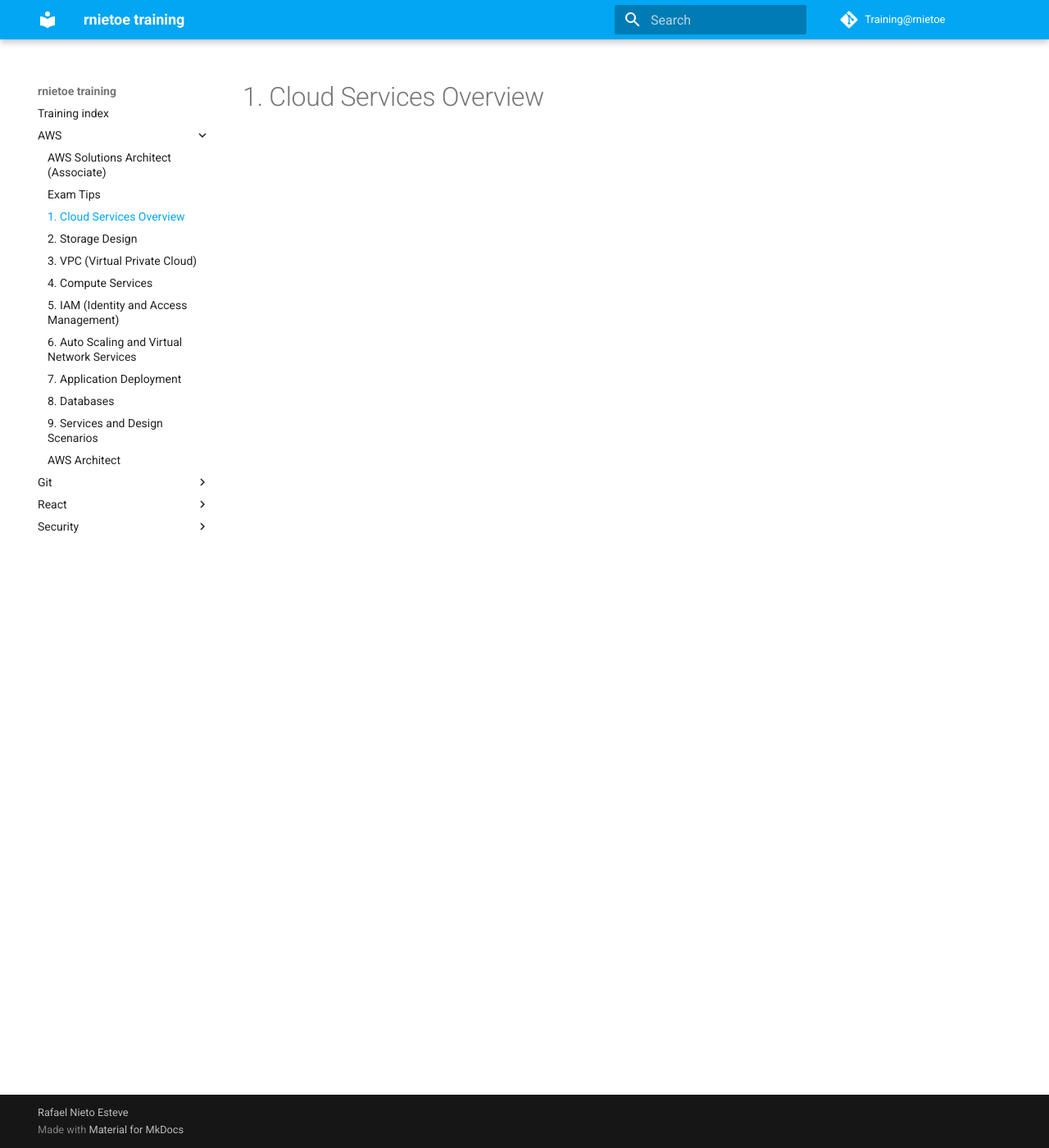
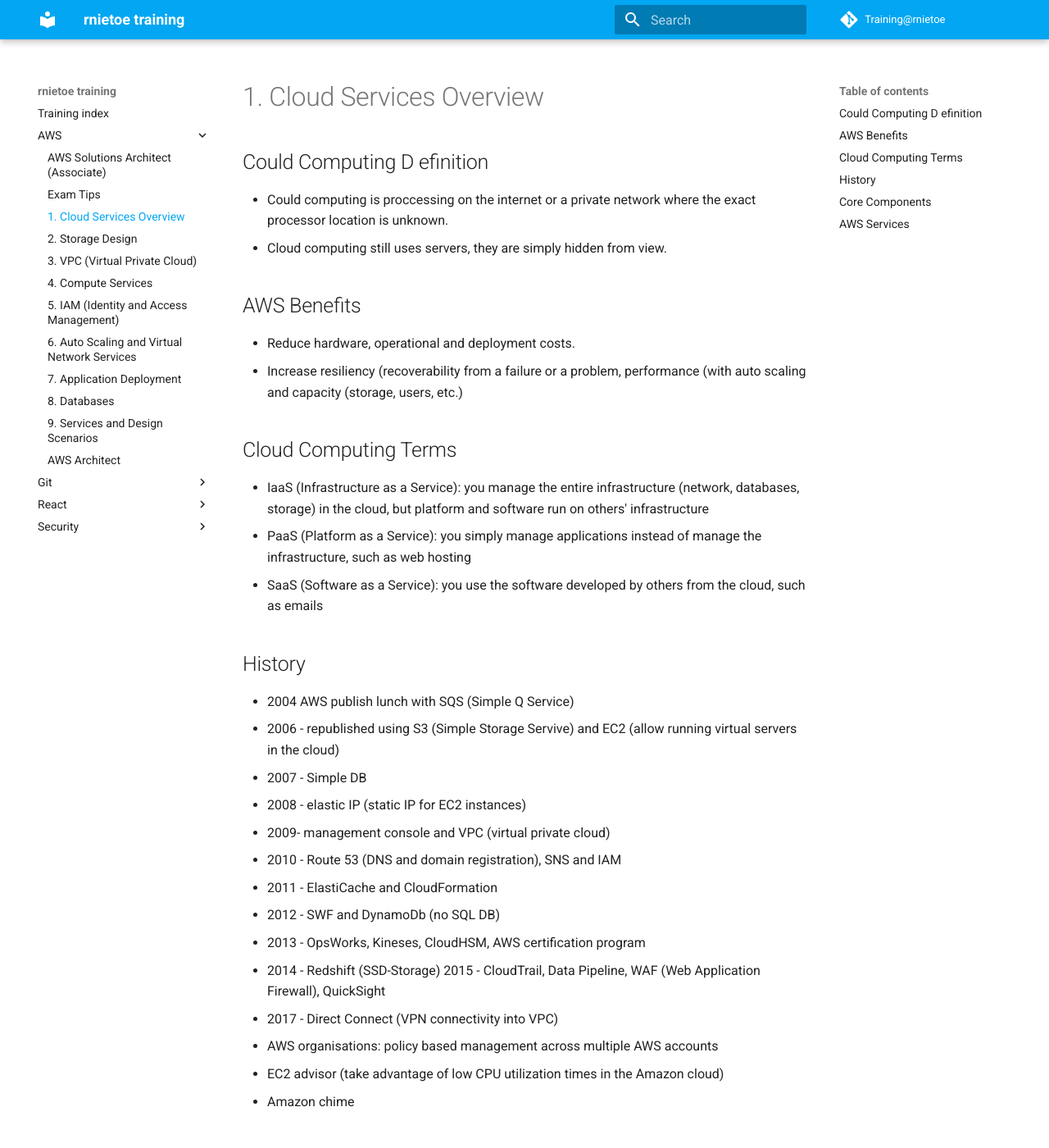
Before and after one commit to rnietoe/Training, an MkDocs documentation site: the page built from docs/AWS/1-Cloud-Services-Overview.md, in a window 1280 px wide and 1400 px high. Shown: the whole window at 82% size. Built offline with MkDocs 1.6.1 and Material for MkDocs 9.7.7, drawn with Linux system fonts in a browser that asks for light colours; comment, search, counter and statistics services are not loaded; some of the changed text lies outside the part shown.

Commit message:
AWS Architect Cert Preparation By ACloud.Guru

```diff
--- a/docs/AWS/1-Cloud-Services-Overview.md
+++ b/docs/AWS/1-Cloud-Services-Overview.md
@@ -1 +1,117 @@
 # 1. Cloud Services Overview
+
+## Could Computing D efinition
+
+* Could computing is proccessing on the internet or a private network where the exact processor location is unknown.
+* Cloud computing still uses servers, they are simply hidden from view.
+
+## AWS Benefits
+
+* Reduce hardware, operational and deployment costs.
+* Increase resiliency (recoverability from a failure or a problem, performance (with auto scaling and capacity (storage, users, etc.)
+
+## Cloud Computing Terms
+
+* IaaS (Infrastructure as a Service): you manage the entire infrastructure (network, databases, storage) in the cloud, but platform and software run on others' infrastructure
+* PaaS (Platform as a Service): you simply manage applications instead of manage the infrastructure, such as web hosting
+* SaaS (Software as a Service): you use the software developed by others from the cloud, such as emails
+
+## History
+
+* 2004 AWS publish lunch with SQS (Simple Q Service)
+* 2006 - republished using  S3 (Simple Storage Servive) and EC2 (allow running virtual servers in the cloud)
+* 2007 - Simple DB
+* 2008 - elastic IP (static IP for EC2 instances)
+* 2009-  management console and VPC (virtual private cloud)
+* 2010 - Route 53 (DNS and domain registration), SNS and IAM
+* 2011 - ElastiCache and CloudFormation
+* 2012 - SWF and DynamoDb (no SQL DB)
+* 2013 - OpsWorks, Kineses, CloudHSM, AWS certification program
+* 2014 - Redshift (SSD-Storage)
+2015 - CloudTrail, Data Pipeline, WAF (Web Application Firewall), QuickSight
+* 2017 - Direct Connect (VPN connectivity into VPC)
+* AWS organisations: policy based management across multiple AWS accounts
+* EC2 advisor (take advantage of low CPU utilization times in the Amazon cloud)
+* Amazon chime
+
+## Core Components
+
+Compute, Storage, Database, Networking and Security
+
+## AWS Services
+
+![compute](img/compute.PNG)
+
+* **EC2**: how you build an instance, how you launch a virtual machine within AWS manually
+* **Elastic Beanstalk**: AWS build the instance for me
+
+![storage](img/storage.PNG)
+
+* **S3** is the simple storage service
+* **EFS** (Elastic File System)
+* **Glacier** is used for archival purposes (cold data that I don't need very often)
+* **Storage Gateway**
+
+![database](img/database.PNG)
+
+* **RDS** (Relational Database System)
+* **DynamoDB** (NoSQL)
+* **ElastiCache**: faster to retrieve data
+
+![migration](img/migration.PNG)
+
+Migration category is all about how do I get my stuff into AWS
+
+* **Migration Hub** takes existing VMware or Hyper-V virtual machines and get them into AWS as an instance.
+* **Snowball** throws a bunch of data at Amazon
+
+![network](img/network.PNG)
+
+* **VPC**
+* **CloudFront** lets you cache data locally to where someone might be accessing the website.
+* **Route 53** (my DNS)
+* API Gateway (more covered in the AWS Developers Certification)
+* **Direct Connect** gets a VPN between your data center and the Amazon cloud
+
+![management](img/management.PNG)
+
+* **CloudWatch** monitors your cloud to make sure everything is healthy and working
+* **AWS Auto Scaling** allows you to scale out or scale in depending on your needs in a given time.
+* **CloudFormation**
+* **CloudTrail**
+* **Trsuted Advisor**
+
+![media](img/media.PNG)
+
+* **Kinesis** for streaming media
+* **Elastic Transcoder** for transcoding media, to convert it from one codec to another, even the ability to use something like AWS recognition so we can go in and do text recognition within videos and recognition of other things within videos
+
+![machine_learning](img/machine_learning.PNG)
+
+machine learning to undesrtand patterns
+
+* **Rekognition**: analysis app for visual analysis
+
+![analytics](img/analytics.PNG)
+
+* **Kinesis**: analytics for business decisions and support
+
+![security_identity_compliance](img/security_identity_compliance.PNG)
+
+* **IAM**  (Identity and Access Management)
+* **Cognito**
+* **Inspector**
+* **CloudHSM**
+* **Directory Service**
+* **WAF & Shield**
+
+![cost](img/cost.PNG)
+
+!!! important "the cheapest way to do something"
+
+ ![mobile](img/mobile.PNG)
+
+ ![application_integration](img/application_integration.PNG)
+
+ * **Simple Notification Service**
+ * **Simple Queue Service**
```
Also changed, not shown: docs/AWS/img/analytics.PNG (added), docs/AWS/img/application_integration.PNG (added), docs/AWS/img/compute.PNG (added), docs/AWS/img/cost.PNG (added), docs/AWS/img/database.PNG (added), docs/AWS/img/machine_learning.PNG (added), docs/AWS/img/management.PNG (added), docs/AWS/img/media.PNG (added), docs/AWS/img/migration.PNG (added), docs/AWS/img/mobile.PNG (added), docs/AWS/img/network.PNG (added), docs/AWS/img/security_identity_compliance.PNG (added), docs/AWS/img/storage.PNG (added).
